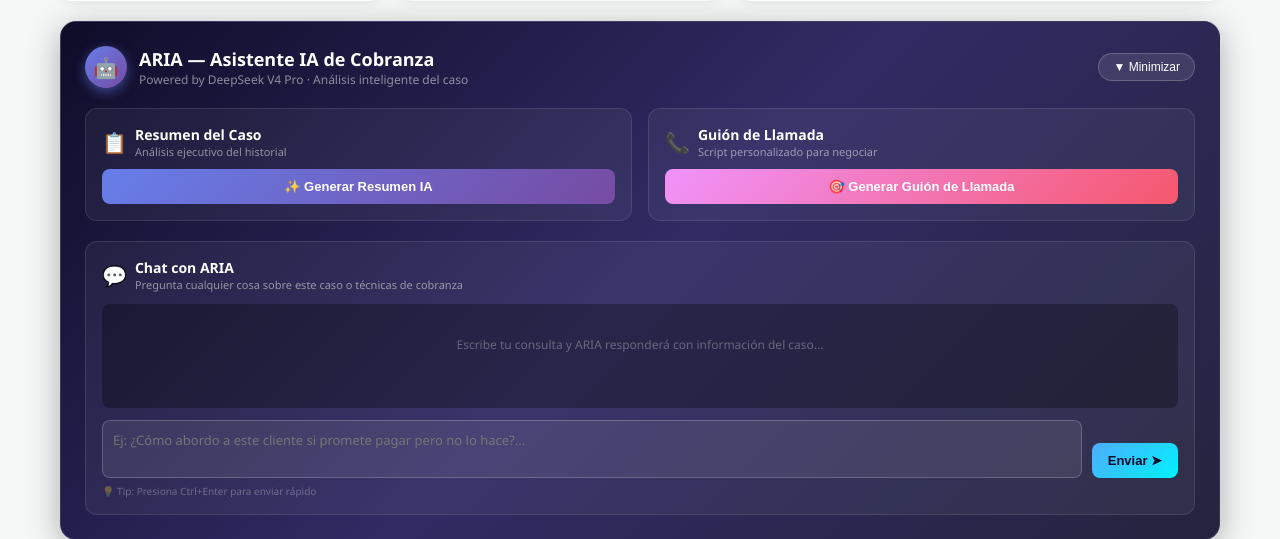
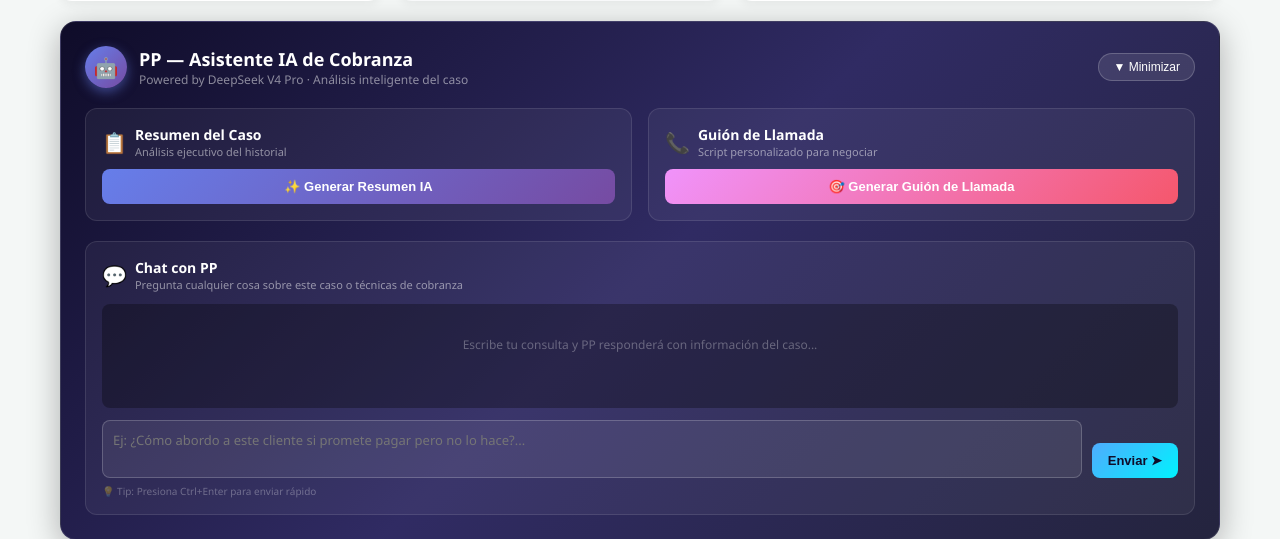
Before and after one commit to JhonParedes-PyP/crm-pyp, a Django app: page /gestionar/423/ in a window 1280 px wide. Shown: the part 1069-1608 px from the top of the page. Run offline with Django 5.2, Linux system fonts and the light colour scheme; a user stored in the database is signed in; data comes from the database, SQL or seed files in the repository; data that the repository does not hold is empty; some libraries are stand-ins or nearby versions.

Commit message:
feat: IA renombrada a PP

```diff
--- a/cobranza/ai_service.py
+++ b/cobranza/ai_service.py
@@ -153,8 +153,8 @@ def chat_asistente_streaming(deudor, gestiones, mensajes_historial, consulta_usu
     client = _get_client()
     perfil = _build_perfil_deudor(deudor, gestiones)
 
-    prompt_sistema = f"""Eres ARIA, la Asistente de Recuperación Inteligente de P&P Soluciones Jurídicas Empresariales.
-Eres una experta en cobranza, negociación, y procedimientos legales peruanos de recuperación de créditos.
+    prompt_sistema = f"""Eres PP, el Asistente de Inteligencia Artificial de P&P Soluciones Jurídicas Empresariales.
+Eres un experto en cobranza, negociación, y procedimientos legales peruanos de recuperación de créditos.
 
 CONTEXTO DEL CASO ACTUAL:
 {perfil}
--- a/cobranza/templates/cobranza/gestionar.html
+++ b/cobranza/templates/cobranza/gestionar.html
@@ -303,7 +303,7 @@
         <div style="display: flex; align-items: center; gap: 12px;">
             <div style="background: linear-gradient(135deg, #667eea, #764ba2); width: 42px; height: 42px; border-radius: 50%; display: flex; align-items: center; justify-content: center; font-size: 20px; box-shadow: 0 4px 12px rgba(102,126,234,0.5);">🤖</div>
             <div>
-                <h3 style="margin: 0; color: white; font-size: 18px; font-weight: 700;">ARIA — Asistente IA de Cobranza</h3>
+                <h3 style="margin: 0; color: white; font-size: 18px; font-weight: 700;">PP — Asistente IA de Cobranza</h3>
                 <p style="margin: 0; color: rgba(255,255,255,0.5); font-size: 12px;">Powered by DeepSeek V4 Pro · Análisis inteligente del caso</p>
             </div>
         </div>
@@ -352,7 +352,7 @@
             <div style="display: flex; align-items: center; gap: 8px; margin-bottom: 12px;">
                 <span style="font-size: 20px;">💬</span>
                 <div>
-                    <p style="margin: 0; color: white; font-weight: 700; font-size: 14px;">Chat con ARIA</p>
+                    <p style="margin: 0; color: white; font-weight: 700; font-size: 14px;">Chat con PP</p>
                     <p style="margin: 0; color: rgba(255,255,255,0.5); font-size: 11px;">Pregunta cualquier cosa sobre este caso o técnicas de cobranza</p>
                 </div>
             </div>
@@ -360,7 +360,7 @@
             <!-- Historial del chat -->
             <div id="chat-historial" style="background: rgba(0,0,0,0.3); border-radius: 8px; padding: 12px; min-height: 80px; max-height: 280px; overflow-y: auto; margin-bottom: 12px; display: flex; flex-direction: column; gap: 10px;">
                 <div style="text-align: center; color: rgba(255,255,255,0.3); font-size: 12px; padding: 20px 0;">
-                    Escribe tu consulta y ARIA responderá con información del caso...
+                    Escribe tu consulta y PP responderá con información del caso...
                 </div>
             </div>
 
@@ -467,7 +467,7 @@ function toggleSeguimiento() {
 }
 
 // ══════════════════════════════════════════════════════════════════
-// 🤖  ARIA — DEEPSEEK AI ASSISTANT JAVASCRIPT
+// 🤖  PP — DEEPSEEK AI ASSISTANT JAVASCRIPT
 // ══════════════════════════════════════════════════════════════════
 
 const DEUDOR_ID = {{ deudor.id }};
```
